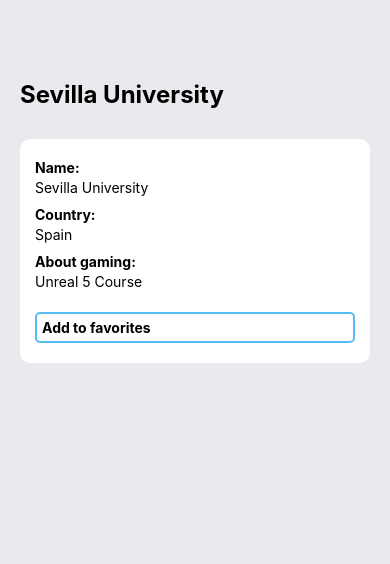
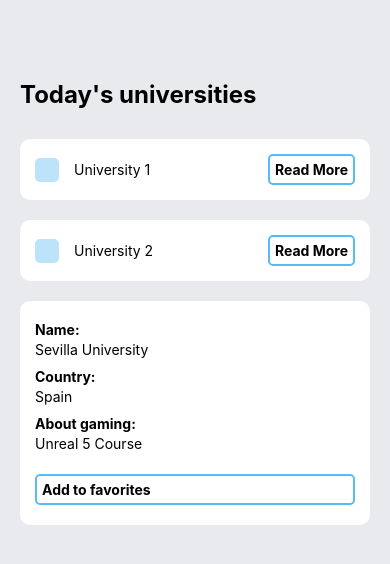
Before and after one commit to e2matheus/university-gaming, a React Native app: screen / in a window 390 px wide. Shown: the top 564 px of the page. Built offline with nearby package versions, Linux system fonts and the light colour scheme.

Commit message:
Show university and details card components on Home screen

```diff
--- a/App.js
+++ b/App.js
@@ -1,18 +1,38 @@
 import React from 'react';
+import { StyleSheet, Text, View } from 'react-native';
 
-import UniversityDetails from './src/components/UniversityDetails/UniversityDetails';
+import University from './src/components/University';
+import UniversityDetailsCard from './src/components/UniversityDetailsCard/UniversityDetailsCard';
 
 const App = () => {
-  const title = "Sevilla University";
-
   return (
-        <UniversityDetails
-          title={title}
-          name={title}
-          country="Spain"
-          aboutGaming="Unreal 5 Course"
-        />
+        <View style={styles.container} >
+          <View style={styles.universitiesWrapper}>
+            <Text style={styles.sectionTitle}>Today's universities</Text>
+            <View style={styles.items}>
+              <University title="University 1" />
+              <University title="University 2" />
+              <UniversityDetailsCard name="Sevilla University" country="Spain" aboutGaming="Unreal 5 Course" />
+            </View>
+          </View>
+        </View>
   );
 };
-
+const styles = StyleSheet.create({
+  container: {
+    flex: 1,
+    backgroundColor: '#E8EAED',
+  },
+  universitiesWrapper: {
+    paddingTop: 80,
+    paddingHorizontal: 20,
+  },
+  sectionTitle: {
+    fontSize: 24,
+    fontWeight: 'bold',
+  },
+  items: {
+    marginTop: 30,
+  },
+});
 export default App;
```
